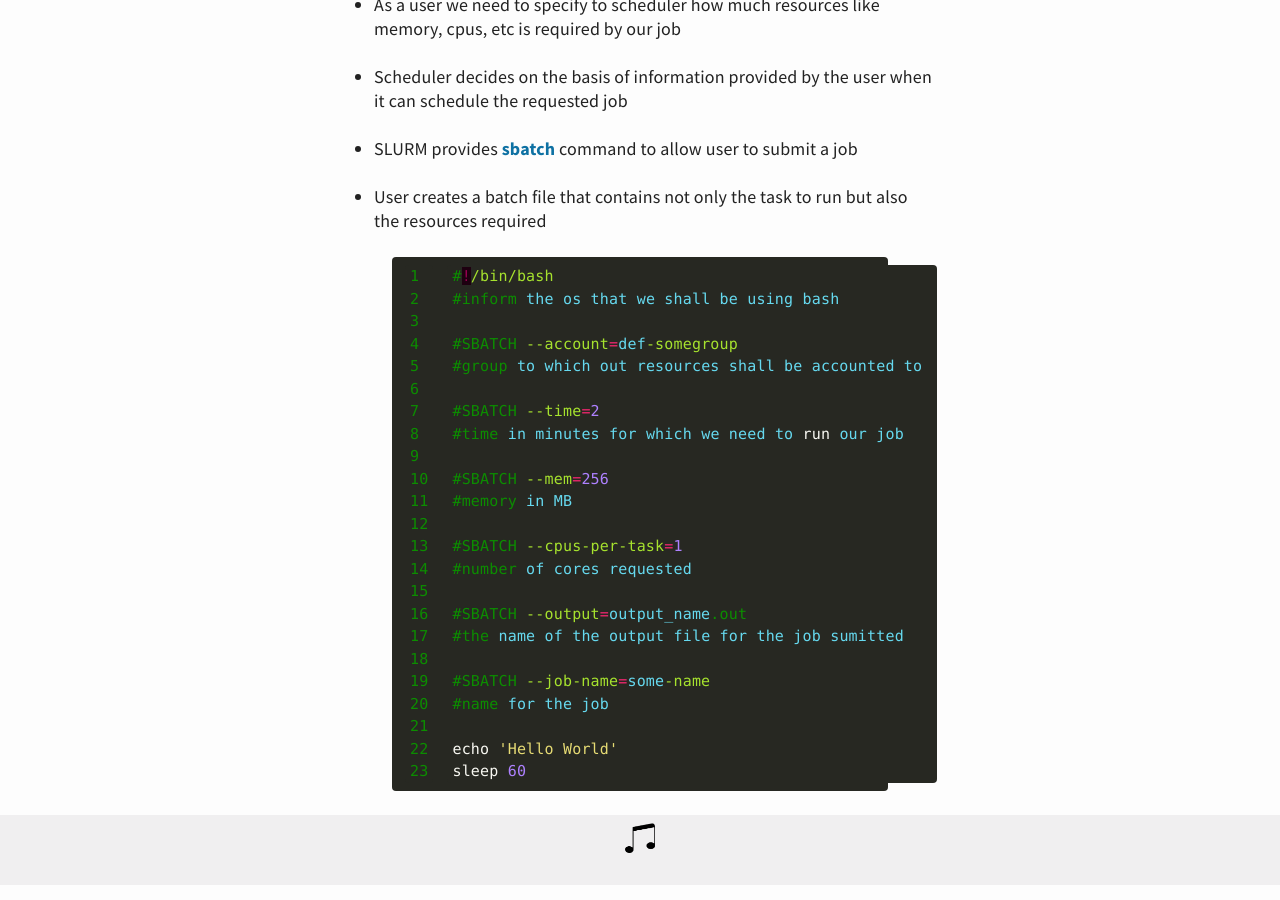
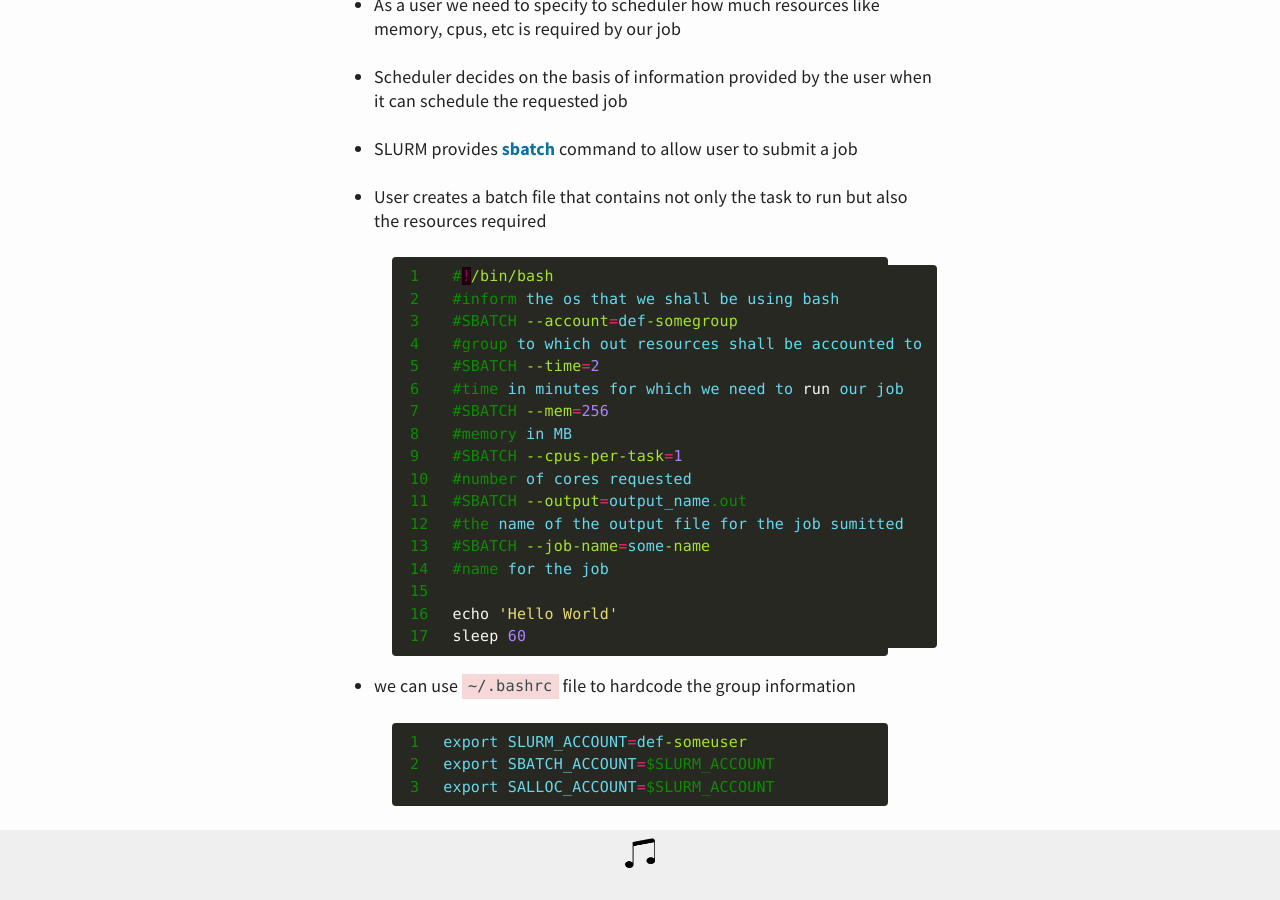
Before and after one commit to webhash/webhash.github.io, a Jekyll site: the page built from _posts/2020-11-29-compute-canada.md, in a window 1280 px wide and 900 px high, scrolled down 798 px. Built offline with Jekyll 4.4.1, drawn with Linux system fonts in a browser that asks for light colours.

Commit message:
Update 2020-11-29-compute-canada.md

````diff
--- a/_posts/2020-11-29-compute-canada.md
+++ b/_posts/2020-11-29-compute-canada.md
@@ -28,22 +28,16 @@ tags : [computecanada, slurm, scheduling]
 {% highlight batch linenos %}
 #!/bin/bash
 #inform the os that we shall be using bash
-
 #SBATCH --account=def-somegroup
 #group to which out resources shall be accounted to
-
 #SBATCH --time=2
 #time in minutes for which we need to run our job
-
 #SBATCH --mem=256
 #memory in MB
-
 #SBATCH --cpus-per-task=1
 #number of cores requested
-
 #SBATCH --output=output_name.out
 #the name of the output file for the job sumitted
-
 #SBATCH --job-name=some-name
 #name for the job
 
@@ -51,3 +45,11 @@ echo 'Hello World'
 sleep 60
 
 {% endhighlight %}
+
+- we can use ```~/.bashrc``` file to hardcode the group information
+
+{% highlight batch linenos %}
+export SLURM_ACCOUNT=def-someuser
+export SBATCH_ACCOUNT=$SLURM_ACCOUNT
+export SALLOC_ACCOUNT=$SLURM_ACCOUNT
+{% endhighlight %}
````
